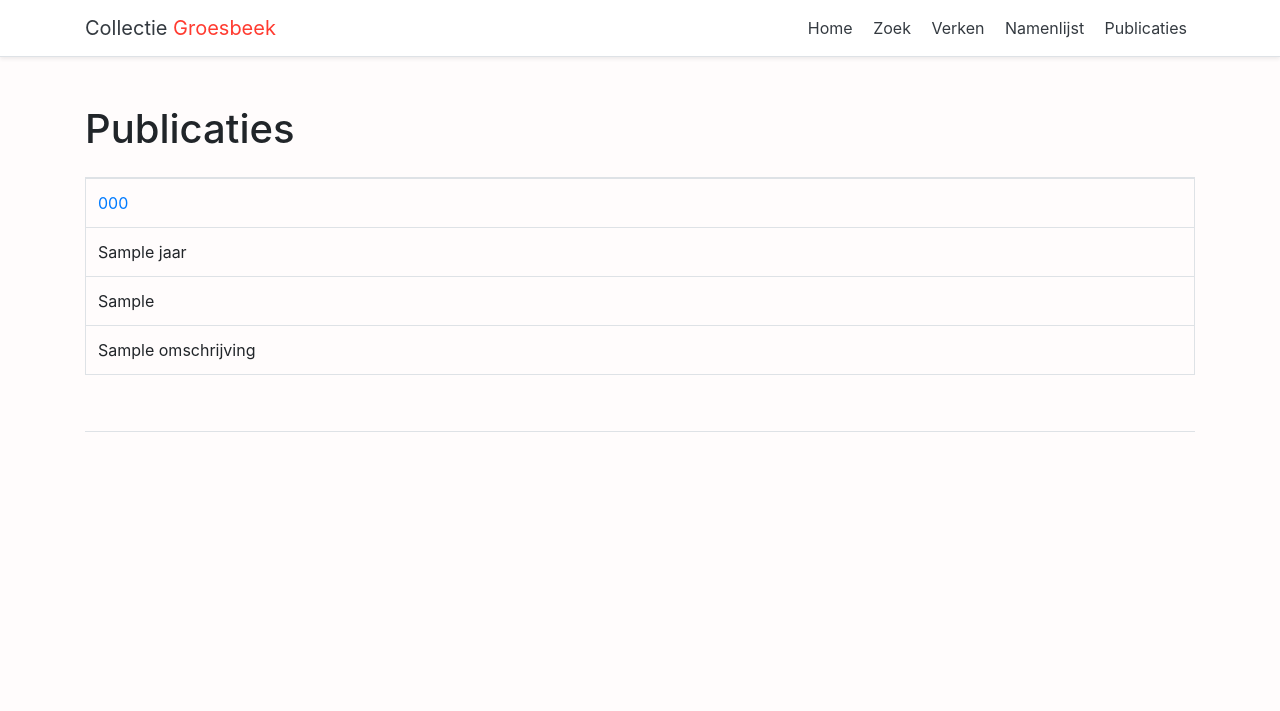
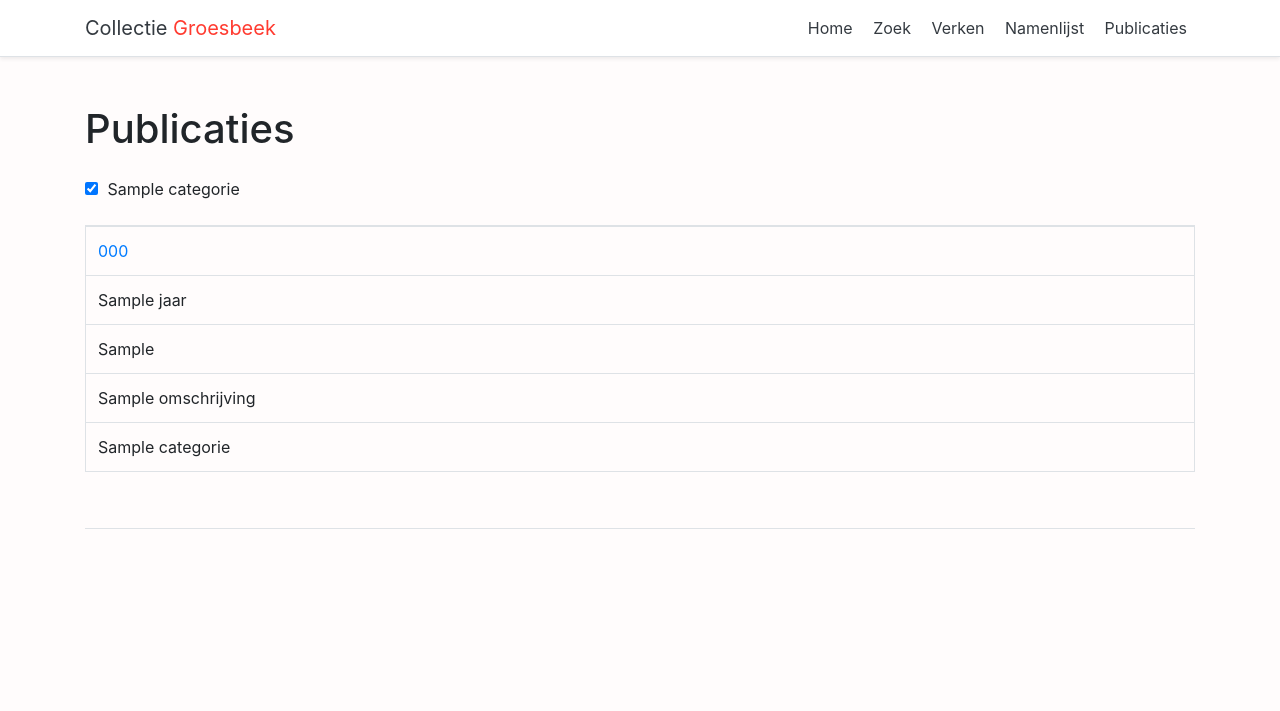
Before and after one commit to collectiegroesbeek/collectiegroesbeek, a Flask app: template collectiegroesbeek/templates/publicaties.html in a window 1280 px wide. Shown: the top 711 px of the page. Run offline with Flask 2, Linux system fonts and the light colour scheme; the template is opened without the code that fills it: most values are stand-ins (such as "Sample title", 1, 10 or a date in 2020); parts of the project's set-up code (start-up, migrations or seed data) failed here and were passed over; some libraries are stand-ins or nearby versions.

Commit message:
filter tabel met publicaties op categorie

```diff
--- a/collectiegroesbeek/templates/publicaties.html
+++ b/collectiegroesbeek/templates/publicaties.html
@@ -25,6 +25,9 @@
           border: 1px solid #dee2e6;
       }
     }
+    #filters label {
+        margin-right: 1rem;
+    }
   </style>
 {% endblock css %}
 
@@ -33,9 +36,19 @@
 
 <div class="index-item border-bottom">
   <div class="row">
-      <div class="col-md-12 section-heading">
-          <h1>Publicaties</h1>
+    <div class="col-md-12 section-heading">
+      <h1>Publicaties</h1>
 
+      <div class="form-group mb-4">
+        <div id="filters" class="form-check form-check-inline">
+          {% for categorie in categorieen %}
+            <label class="form-check-label">
+              <input class="form-check-input" type="checkbox" value="{{ categorie }}" checked>
+              {{ categorie }}
+            </label>
+          {% endfor %}
+        </div>
+      </div>
 
       <table class="table table-hover">
         <thead>
@@ -44,6 +57,7 @@
             <th scope="col">Datum</th>
             <th scope="col">Afkomstig uit</th>
             <th scope="col">Omschrijving</th>
+            <th scope="col">Categorie</th>
           </tr>
         </thead>
         <tbody>
@@ -55,13 +69,39 @@
             <td>{{ item.jaar | safe }}</td>
             <td>{{ item.afkomstig_uit | safe }}</td>
             <td>{{ item.omschrijving | safe }}</td>
+            <td>{{ item.categorie | safe }}</td>
           </tr>
         {% endfor %}
         </tbody>
       </table>
-      </div>
+    </div>
   </div>
 </div>
 
 
-{% endblock %}
+{% endblock content %}
+
+
+{% block js %}
+  <script>
+      document.querySelectorAll('#filters input').forEach(function (checkbox) {
+          checkbox.addEventListener('change', function () {
+              let checkedCategories = Array.from(document.querySelectorAll('#filters input:checked'))
+                  .map(function(checkbox) {
+                      return checkbox.value;
+                  });
+              let rows = document.querySelectorAll('table tbody tr');
+              rows.forEach(function (row) {
+                  let category = row.querySelector('td:last-child').textContent.trim();
+                  if (checkedCategories.length === 0 || checkedCategories.includes(category)) {
+                      row.style.display = 'table-row';
+                  } else {
+                      row.style.display = 'none';
+                  }
+              });
+          });
+      });
+
+  </script>
+
+{% endblock js %}
```
Also changed, not shown: collectiegroesbeek/routes/views.py (+8 -1 lines).
